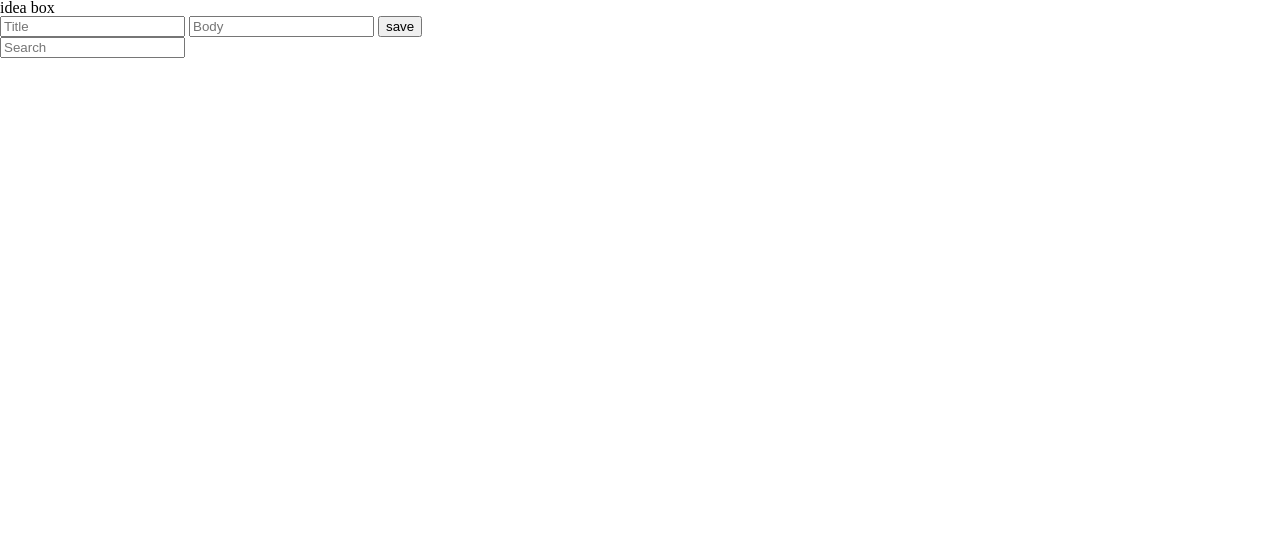
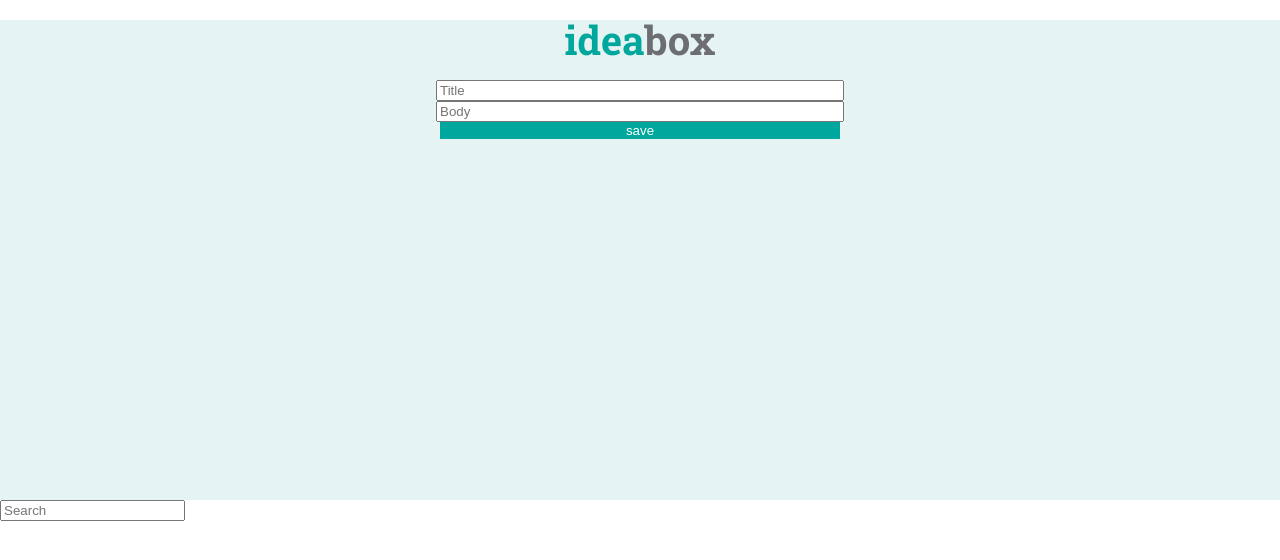
Before and after one commit to gprocell927/idea-box-redux, a plain HTML site: page index.html in a window 1280 px wide. Drawn offline with nearby package versions, Linux system fonts and the light colour scheme.

Commit message:
positioned idea input fields, save button

```diff
--- a/index.html
+++ b/index.html
@@ -17,7 +17,7 @@
       <form>
         <input type="text" id="title-input" placeholder="Title">
         <input type="text" id="body-input" placeholder="Body">
-        <button type="submit" id="save-button"> save </button>
+        <button type="submit" class="save-button"> save </button>
       </form>
     </header>
 
--- a/styles.css
+++ b/styles.css
@@ -0,0 +1,42 @@
+body {
+  font-family: 'Open Sans', sans-serif;
+}
+header {
+  background-color: #E5F3F2;
+  height: 60vh;
+  font-family: 'Roboto Slab', serif;
+}
+
+h1 {
+  font-size: 40px;
+  margin-top: 20px;
+  margin-bottom: 20px;
+  text-align: center;
+}
+
+#idea-text {
+  color: #00A79D;
+  margin-right: -10px;
+}
+ #box-text {
+   color: #6D6E71;
+ }
+
+ #title-input, #body-input {
+   width: 400px;
+   display: block;
+   margin: auto;
+ }
+
+ .save-button {
+   width: 400px;
+   display: block;
+   margin: auto;
+   background-color: #00A79D;
+   color: #FFFFFF;
+   border-style: none;
+ }
+
+ .save-button:hover{
+   background-color: #045E55;
+ }
```
